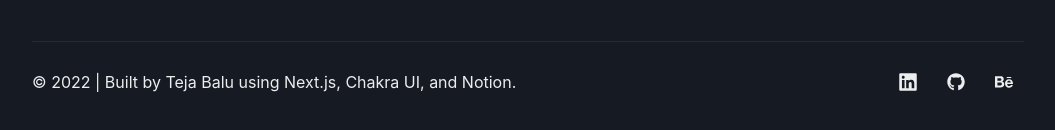
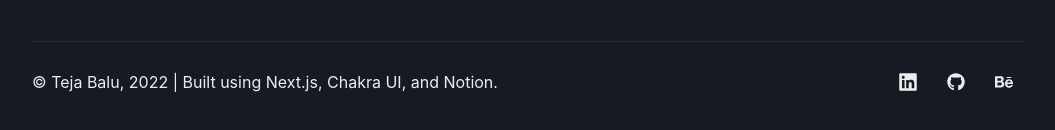
Before and after one commit to tejabalu/Portfolio, a Next.js app: page / in a window 1280 px wide. Shown: the part 2180-2310 px from the top of the page, without its empty margins (112-1167 px from the left). Built offline with nearby package versions, Linux system fonts and the light colour scheme.

Commit message:
Footer edits

```diff
--- a/components/Layout/Footer.tsx
+++ b/components/Layout/Footer.tsx
@@ -44,7 +44,7 @@ const Footer = () => (
 				pt={5}
 			>
 				<Text fontSize="md">
-					&copy; {new Date().getFullYear()} | Built by Teja Balu using
+					&copy; Teja Balu, {new Date().getFullYear()} | Built using
 					Next.js, Chakra UI, and Notion.
 				</Text>
 				<ButtonGroup variant="ghost">
```
